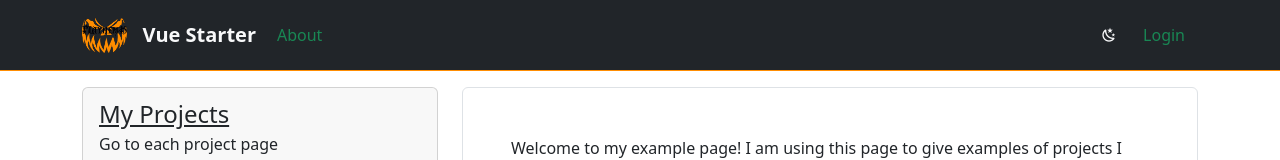
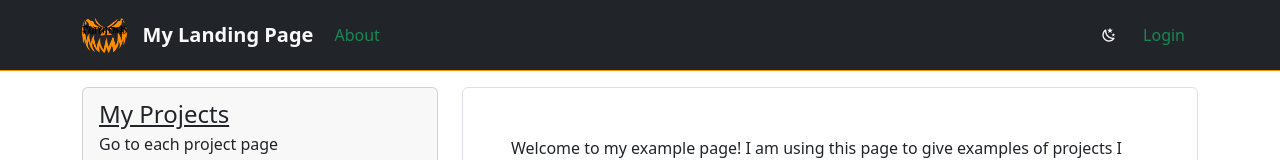
Before and after one commit to MayhemK/mypage, a Vue app: page / in a window 1280 px wide. Shown: the top 160 px of the page. Built offline with nearby package versions, Linux system fonts and the light colour scheme; what @bcwdev/auth0provider-client would draw is missing.

Commit message:
change vue starter

```diff
--- a/src/components/Navbar.vue
+++ b/src/components/Navbar.vue
@@ -21,7 +21,7 @@ watch(theme, () => {
     <div class="container gap-2">
       <RouterLink :to="{ name: 'Home' }" class="d-flex align-items-center text-light">
         <img class="navbar-brand" alt="logo" src="/src/assets/img/NewAviIcon.png" height="45" />
-        <b class="fs-5">Vue Starter</b>
+        <b class="fs-5">My Landing Page</b>
       </RouterLink>
       <!-- collapse button -->
       <button class="navbar-toggler" type="button" data-bs-toggle="collapse" data-bs-target="#navbar-links"
```
